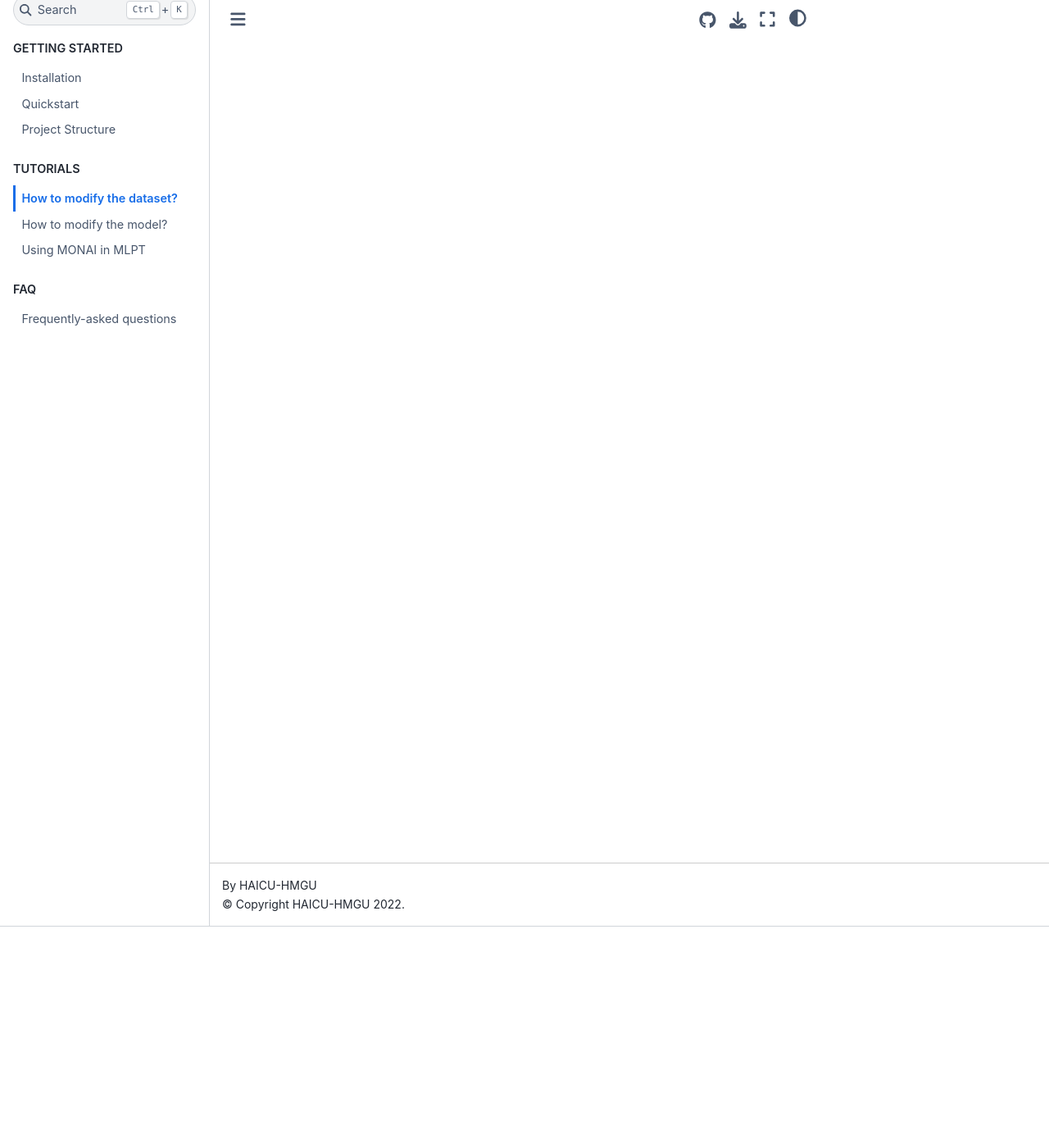
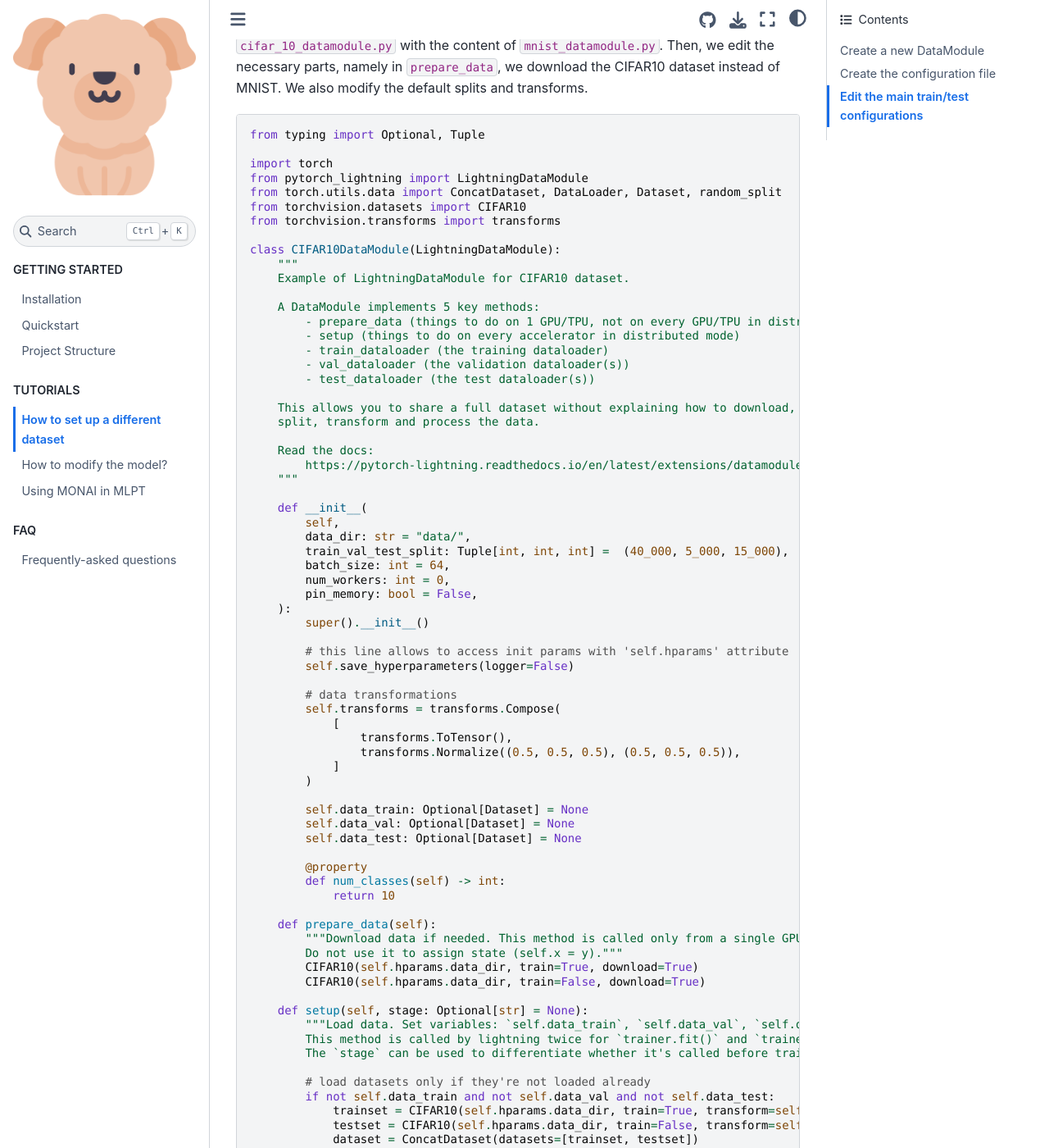
Before and after one commit to HelmholtzAI-Consultants-Munich/Quicksetup-ai, a Sphinx documentation site: the page built from docs/source/notes/how_to/modify_data.md, in a window 1280 px wide and 1400 px high, scrolled down 270 px. Shown: the whole window at 82% size. Built offline with Sphinx 7.4.7 and the Sphinx Book theme 1.1.4, drawn with Linux system fonts in a browser that asks for light colours; some of the changed text lies outside the part shown.

Commit message:
Update modify_data.md

````diff
--- a/docs/source/notes/how_to/modify_data.md
+++ b/docs/source/notes/how_to/modify_data.md
@@ -1 +1,132 @@
-# How to modify the dataset?
+# How to set up a different dataset
+In this Tutorial, we show how one can quickly edit the template to use another dataset. In this example, the new dataset is CIFAR100.
+
+## Create a new DataModule
+Under `src/ml_pipeline_template/datamodules/`, we create a new file called `cifar_10_datamodule.py` with the content of `mnist_datamodule.py`. Then, we edit the necessary parts, namely in `prepare_data`, we download the CIFAR10 dataset instead of MNIST. We also modify the default splits and transforms.
+```
+from typing import Optional, Tuple
+
+import torch
+from pytorch_lightning import LightningDataModule
+from torch.utils.data import ConcatDataset, DataLoader, Dataset, random_split
+from torchvision.datasets import CIFAR10
+from torchvision.transforms import transforms
+
+class CIFAR10DataModule(LightningDataModule):
+    """
+    Example of LightningDataModule for CIFAR10 dataset.
+
+    A DataModule implements 5 key methods:
+        - prepare_data (things to do on 1 GPU/TPU, not on every GPU/TPU in distributed mode)
+        - setup (things to do on every accelerator in distributed mode)
+        - train_dataloader (the training dataloader)
+        - val_dataloader (the validation dataloader(s))
+        - test_dataloader (the test dataloader(s))
+
+    This allows you to share a full dataset without explaining how to download,
+    split, transform and process the data.
+
+    Read the docs:
+        https://pytorch-lightning.readthedocs.io/en/latest/extensions/datamodules.html
+    """
+
+    def __init__(
+        self,
+        data_dir: str = "data/",
+        train_val_test_split: Tuple[int, int, int] =  (40_000, 5_000, 15_000),
+        batch_size: int = 64,
+        num_workers: int = 0,
+        pin_memory: bool = False,
+    ):
+        super().__init__()
+
+        # this line allows to access init params with 'self.hparams' attribute
+        self.save_hyperparameters(logger=False)
+
+        # data transformations
+        self.transforms = transforms.Compose(
+            [
+                transforms.ToTensor(),
+                transforms.Normalize((0.5, 0.5, 0.5), (0.5, 0.5, 0.5)),
+            ]
+        )
+
+        self.data_train: Optional[Dataset] = None
+        self.data_val: Optional[Dataset] = None
+        self.data_test: Optional[Dataset] = None
+
+        @property
+        def num_classes(self) -> int:
+            return 10
+
+    def prepare_data(self):
+        """Download data if needed. This method is called only from a single GPU.
+        Do not use it to assign state (self.x = y)."""
+        CIFAR10(self.hparams.data_dir, train=True, download=True)
+        CIFAR10(self.hparams.data_dir, train=False, download=True)
+
+    def setup(self, stage: Optional[str] = None):
+        """Load data. Set variables: `self.data_train`, `self.data_val`, `self.data_test`.
+        This method is called by lightning twice for `trainer.fit()` and `trainer.test()`, so be careful if you do a random split!
+        The `stage` can be used to differentiate whether it's called before trainer.fit()` or `trainer.test()`."""
+
+        # load datasets only if they're not loaded already
+        if not self.data_train and not self.data_val and not self.data_test:
+            trainset = CIFAR10(self.hparams.data_dir, train=True, transform=self.transforms)
+            testset = CIFAR10(self.hparams.data_dir, train=False, transform=self.transforms)
+            dataset = ConcatDataset(datasets=[trainset, testset])
+            self.data_train, self.data_val, self.data_test = random_split(
+                dataset=dataset,
+                lengths=self.hparams.train_val_test_split,
+                generator=torch.Generator().manual_seed(42),
+            )
+
+    def train_dataloader(self):
+        return DataLoader(
+            dataset=self.data_train,
+            batch_size=self.hparams.batch_size,
+            num_workers=self.hparams.num_workers,
+            pin_memory=self.hparams.pin_memory,
+            shuffle=True,
+        )
+
+    def val_dataloader(self):
+        return DataLoader(
+            dataset=self.data_val,
+            batch_size=self.hparams.batch_size,
+            num_workers=self.hparams.num_workers,
+            pin_memory=self.hparams.pin_memory,
+            shuffle=False,
+        )
+
+    def test_dataloader(self):
+        return DataLoader(
+            dataset=self.data_test,
+            batch_size=self.hparams.batch_size,
+            num_workers=self.hparams.num_workers,
+            pin_memory=self.hparams.pin_memory,
+            shuffle=False,
+        )
+
+```
+## Create the configuration file
+In `configs/datamodule/`, we create a new file called `cifar_10.yaml`. We provide the correct DataModule class and the parameters we want for the experiment. Here's the content of `cifar_10.yaml`.
+
+```
+_target_: ml_pipeline_template.datamodules.cifar_10_datamodule.CIFAR10DataModule
+
+data_dir: ${data_dir} # data_dir is specified in config.yaml
+batch_size: 64
+train_val_test_split: [40_000, 5_000, 15_000]
+num_workers: 0
+pin_memory: False
+```
+## Edit the main train/test configurations
+The final step is to configure `configs/train.yaml` and `configs/test.yaml`.
+
+First, we edit the training configuration. Under `defaults`, we set `datamodule` to `cifar_10.yaml` to make it use the new datamodule.
+> Note that we also need to create a new model configuration file: `configs/model/cifar_10.yaml` where we adjust the parameters to suit the new dataset. We set `model` in `train.yaml` under `defaults` to `cifar_10.yaml`.
+
+Finally, we edit the test configuration: We also set `datamodule` and `model` to `cifar_10.yaml` under `defaults`. Then, we provide the `ckpt_path` to the model we want to test.
+
+Congratulations! You can now use other datasets in the template.
````
